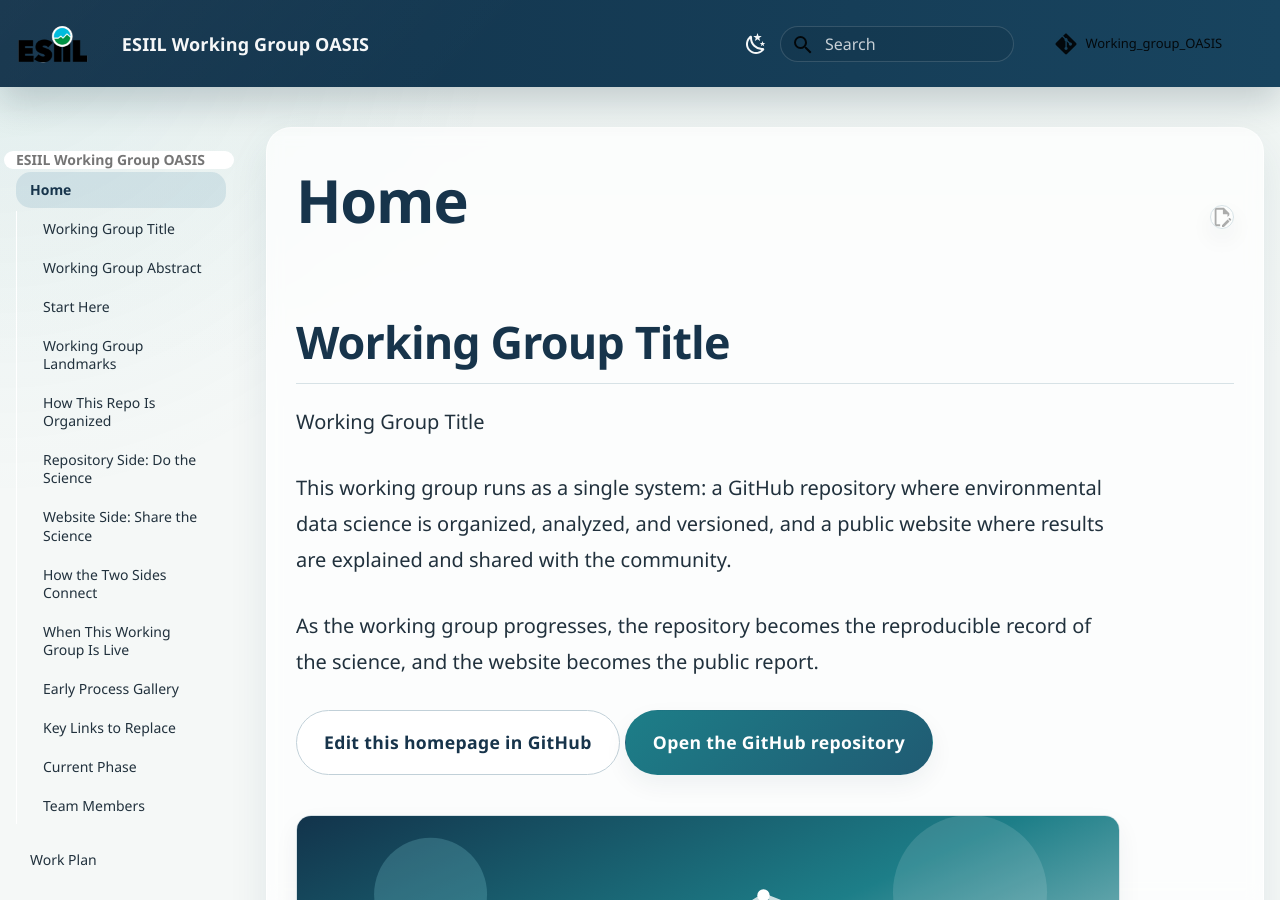
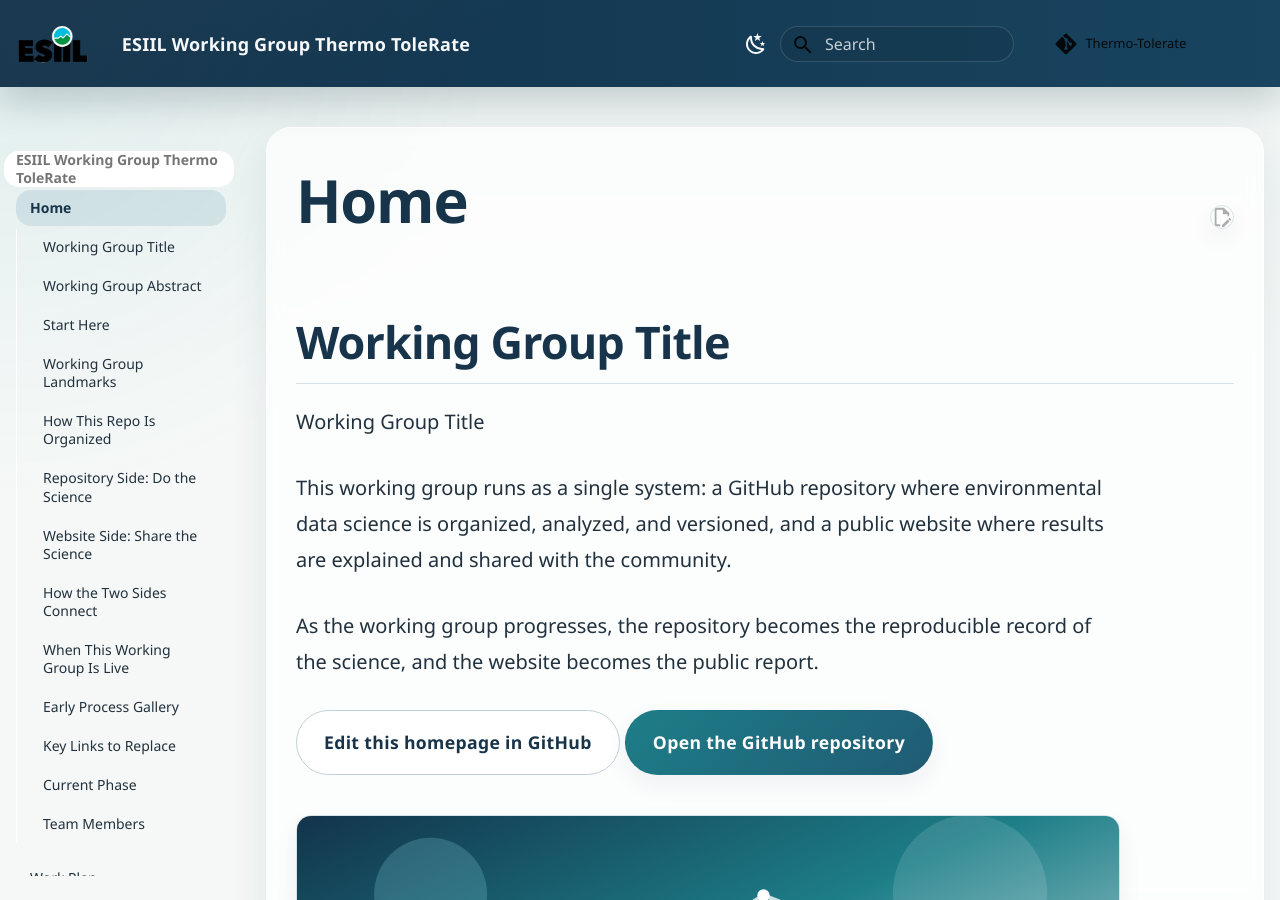
Before and after one commit to CU-ESIIL/Thermo-Tolerate, an MkDocs documentation site: the page built from docs/index.md, in a window 1280 px wide and 900 px high. Built offline with MkDocs 1.6.1 and Material for MkDocs 9.7.7, drawn with Linux system fonts in a browser that asks for light colours; comment, search, counter and statistics services are not loaded.

Commit message:
Update mkdocs.yml
Update the template to our own project.

```diff
--- a/mkdocs.yml
+++ b/mkdocs.yml
@@ -1,11 +1,11 @@
-site_name: 'ESIIL Working Group OASIS'
-site_description: 'Repository and website template for ESIIL working groups'
-site_author: Ty Tuff
-site_url: https://cu-esiil.github.io/Working_group_OASIS
+site_name: 'ESIIL Working Group Thermo ToleRate'
+site_description: 'Repository and website for ESIIL working group Thermo ToleRate'
+site_author: Rui Cheng
+site_url: https://cu-esiil.github.io/Thermo-Tolerate/
 
 # Repository
-repo_name: Working_group_OASIS
-repo_url: https://github.com/CU-ESIIL/Working_group_OASIS
+repo_name: Thermo-Tolerate
+repo_url: https://github.com/CU-ESIIL/Thermo-Tolerate
 # The edit URI points MkDocs Material at the docs/ source so page edit links open in GitHub edit mode.
 edit_uri: edit/main/docs/
 # Copyright
```
